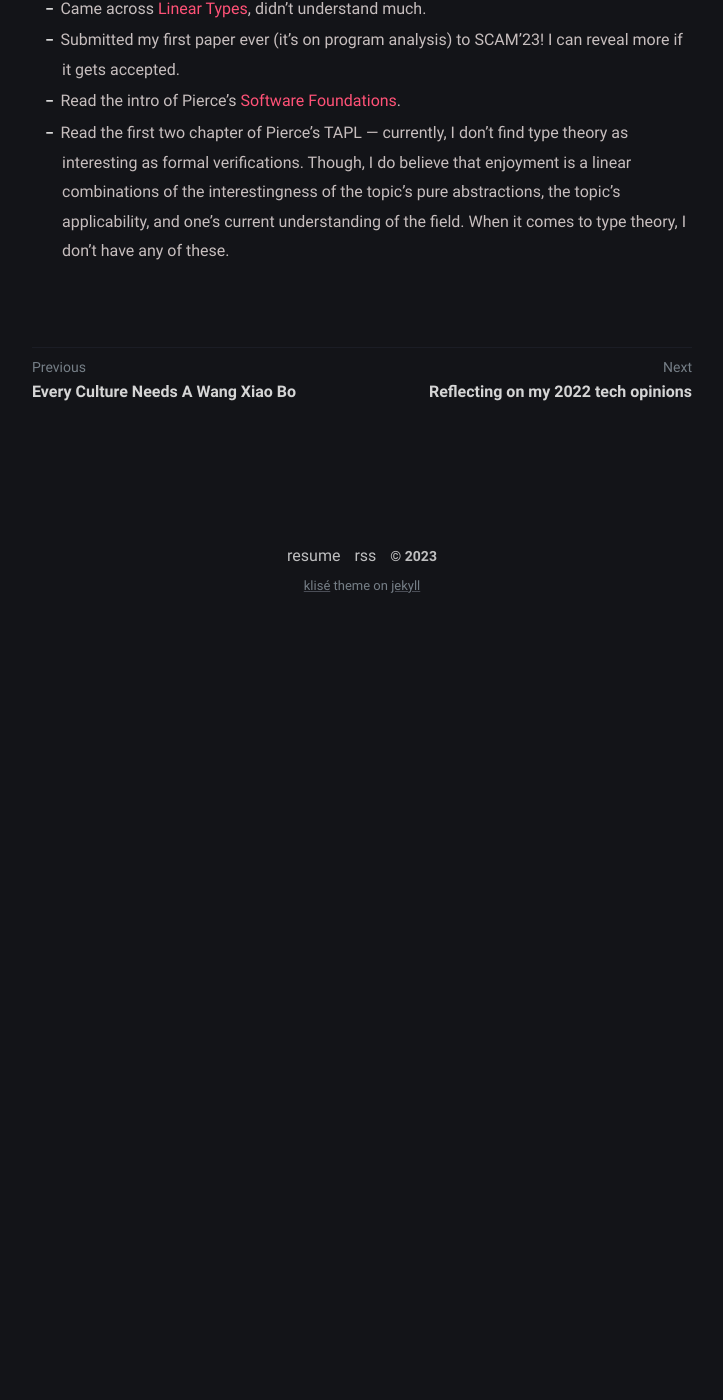
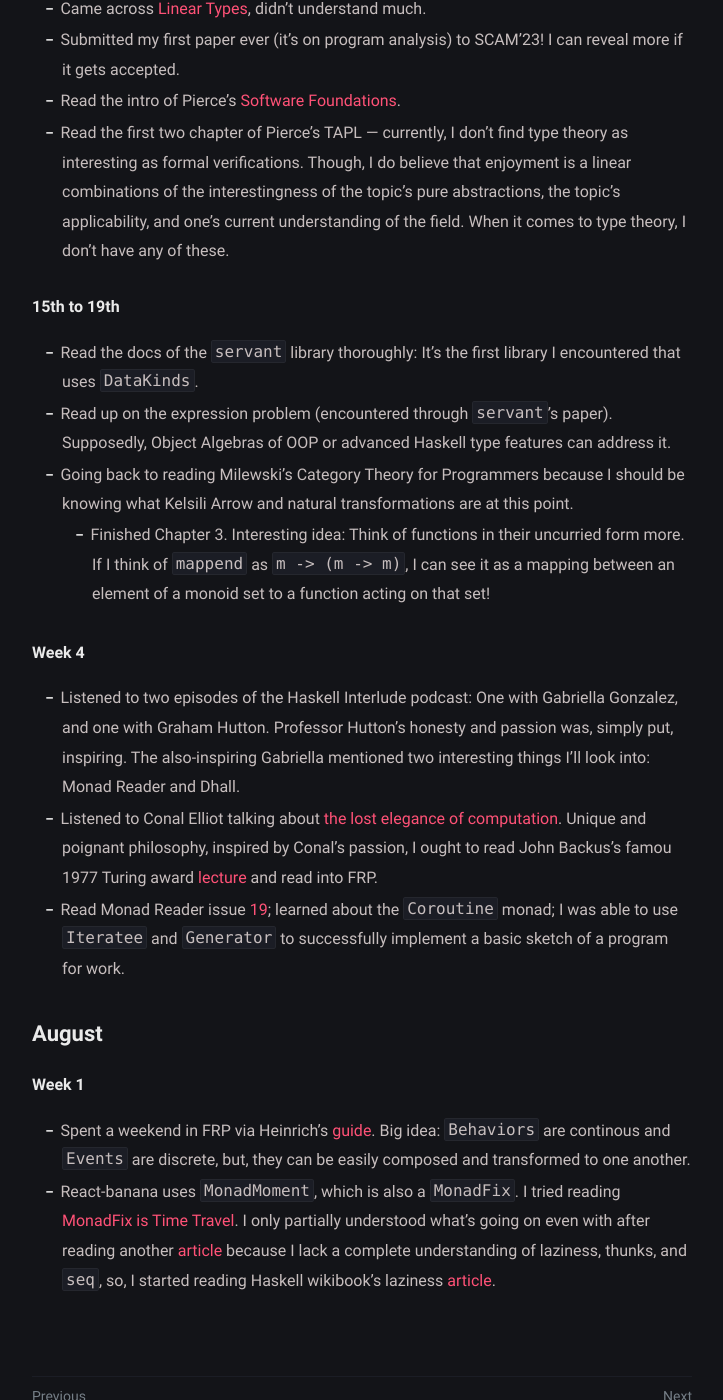
Before and after one commit to BlastWind/unfooling_blog, a Jekyll site: the page built from _posts/2023-06-29-pl-journal.markdown, in a window 1280 px wide and 1400 px high, scrolled down 1593 px. Shown: the whole window, without its empty margins (278-1001 px from the left). Built offline with Jekyll 4.4.1, drawn with Linux system fonts in a browser that asks for light colours; before the commit the page ends 2223 px from its top, so only the background shows below that.

Commit message:
pl journal update

```diff
--- a/_posts/2023-06-29-pl-journal.markdown
+++ b/_posts/2023-06-29-pl-journal.markdown
@@ -37,3 +37,22 @@ Understanding the relationships between LTL (Linear Temporal Logic), Haskell, mo
 - Submitted my first paper ever (it's on program analysis) to SCAM'23! I can reveal more if it gets accepted.
 - Read the intro of Pierce's [Software Foundations](https://softwarefoundations.cis.upenn.edu/lf-current/Basics.html).
 - Read the first two chapter of Pierce's TAPL — currently, I don't find type theory as interesting as formal verifications. Though, I do believe that enjoyment is a linear combinations of the interestingness of the topic's pure abstractions, the topic's applicability, and one's current understanding of the field. When it comes to type theory, I don't have any of these.
+
+**15th to 19th**
+- Read the docs of the `servant` library thoroughly: It's the first library I encountered that uses `DataKinds`.
+- Read up on the expression problem (encountered through `servant`'s paper). Supposedly, Object Algebras of OOP or advanced Haskell type features can address it.
+- Going back to reading Milewski's Category Theory for Programmers because I should be knowing what Kelsili Arrow and natural transformations are at this point.
+	- Finished Chapter 3. Interesting idea: Think of functions in their uncurried form more. If I think of `mappend` as `m -> (m -> m)`, I can see it as a mapping between an element of a monoid set to a function acting on that set!
+
+
+
+**Week 4**
+- Listened to two episodes of the Haskell Interlude podcast: One with Gabriella Gonzalez, and one with Graham Hutton. Professor Hutton's honesty and passion was, simply put, inspiring. The also-inspiring Gabriella mentioned two interesting things I'll look into: Monad Reader and Dhall.
+- Listened to Conal Elliot talking about [the lost elegance of computation](https://www.typetheoryforall.com/2022/05/09/17-The-Lost-Elegance-of-Computation-(Conal-Elliott).html). Unique and poignant philosophy, inspired by Conal's passion, I ought to read John Backus's famou 1977 Turing award [lecture](https://dl.acm.org/doi/pdf/10.1145/359576.359579) and read into FRP.
+- Read Monad Reader issue [19](https://themonadreader.files.wordpress.com/2011/10/issue19.pdf); learned about the `Coroutine` monad; I was able to use `Iteratee` and `Generator` to successfully implement a basic sketch of a program for work.
+
+
+## August
+**Week 1**
+- Spent a weekend in FRP via Heinrich's [guide](https://github.com/HeinrichApfelmus/frp-guides). Big idea: `Behaviors` are continous and `Events` are discrete, but, they can be easily composed and transformed to one another.
+- React-banana uses `MonadMoment`, which is also a `MonadFix`. I tried reading [MonadFix is Time Travel](https://elvishjerricco.github.io/2017/08/22/monadfix-is-time-travel.html). I only partially understood what's going on even with after reading another [article](https://www.parsonsmatt.org/2016/10/26/grokking_fix.html) because I lack a complete understanding of laziness, thunks, and `seq`, so, I started reading Haskell wikibook's laziness [article](https://en.wikibooks.org/wiki/Haskell/Laziness).
```
